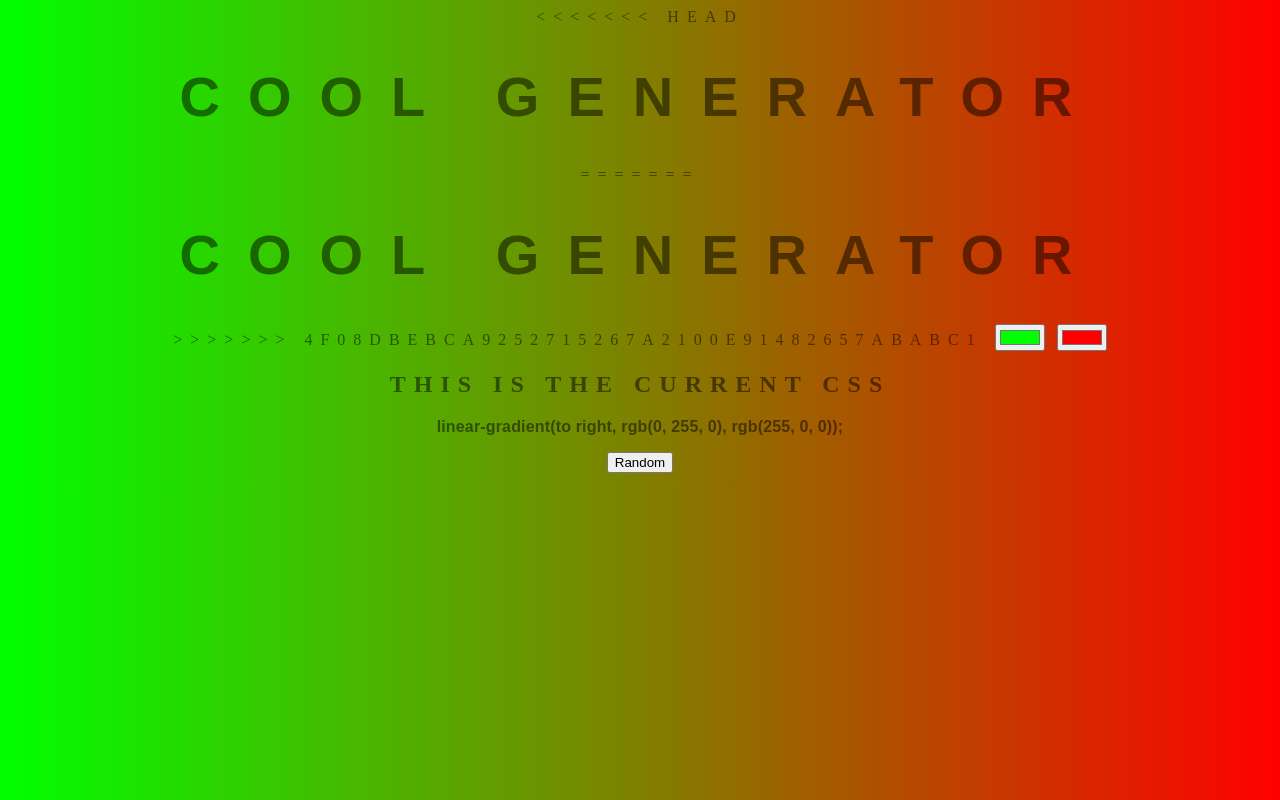
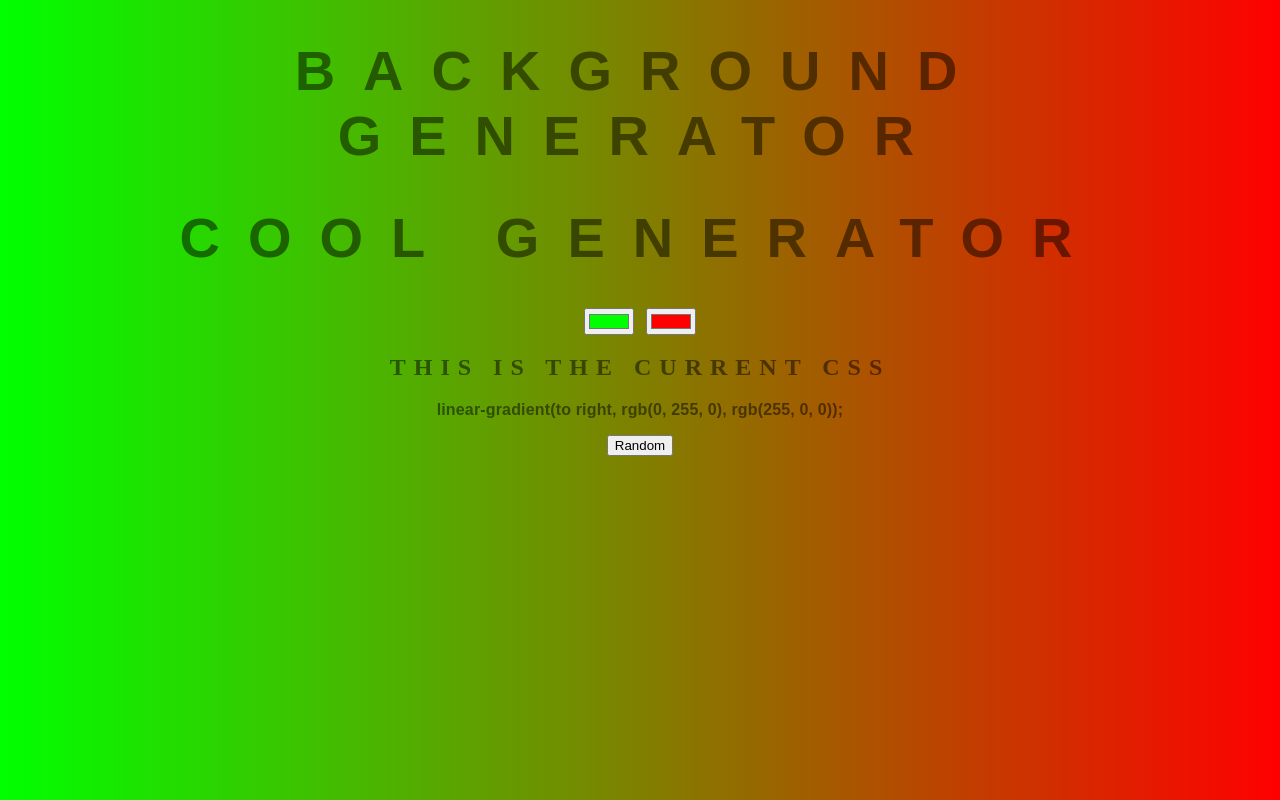
Before and after one commit to RATACIA/background-generator, a plain HTML site: page index.html in a window 1280 px wide. Drawn offline with Linux system fonts and the light colour scheme.

Commit message:
reverting back to old title

```diff
--- a/index.html
+++ b/index.html
@@ -7,11 +7,10 @@
 	<link rel="stylesheet" type="text/css" href="style.css">
 </head>
 <body id="gradient">
-<<<<<<< HEAD
-	<h1>COOL generator</h1>
-=======
+	<h1>Background generator</h1>
+
 	<h1>Cool generator</h1>
->>>>>>> 4f08dbebca9252715267a2100e91482657ababc1
+
 	<input class="color1" type="color" name="color1" value="#00ff00">
 	<input class="color2" type="color" name="color1" value="#ff0000">
 	<h2>This is the current css</h2>
```
